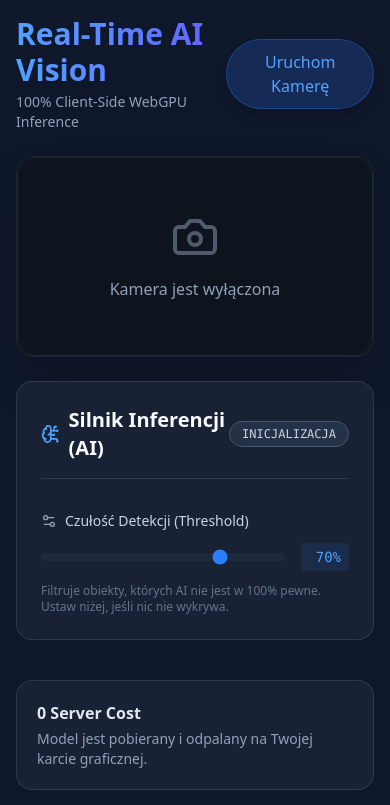
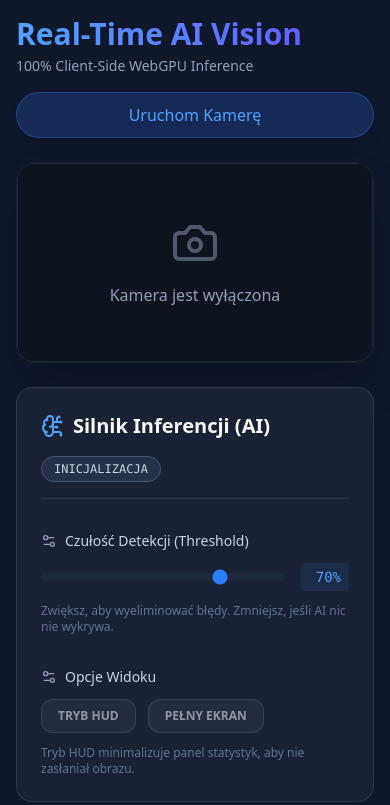
Before and after one commit to MaXDev-CATHODE/ai-vision-webgpu, a React (Vite) app: page / in a window 390 px wide. Shown: the top 805 px of the page. Built offline with nearby package versions, Linux system fonts and the light colour scheme.

Commit message:
feat: optimize performance and ui for mobile. add fullscreen hud and frame skipping

```diff
--- a/src/App.tsx
+++ b/src/App.tsx
@@ -6,11 +6,13 @@ import { useVisionStore } from './store/useVisionStore';
 function App() {
   const toggleCamera = useVisionStore((state) => state.toggleCamera);
   const isCameraActive = useVisionStore((state) => state.isCameraActive);
+  const isFullscreen = useVisionStore((state) => state.isFullscreen);
 
   return (
-    <div className="min-h-screen bg-slate-900 text-slate-50 flex flex-col items-center justify-center p-4 md:p-8">
-      {/* Header */}
-      <div className="w-full max-w-5xl mb-6 flex items-center justify-between">
+    <div className={`min-h-screen bg-slate-900 text-slate-50 flex flex-col items-center p-4 md:p-8 ${isFullscreen ? 'p-0 overflow-hidden' : 'justify-center'}`}>
+      {/* Header - Hidden in fullscreen */}
+      {!isFullscreen && (
+        <div className="w-full max-w-5xl mb-6 flex flex-col sm:flex-row items-start sm:items-center justify-between gap-4">
           <div>
             <h1 className="text-3xl font-bold bg-clip-text text-transparent bg-gradient-to-r from-blue-400 to-indigo-500">
               Real-Time AI Vision
@@ -20,7 +22,7 @@ function App() {
 
           <button
             onClick={toggleCamera}
-          className={`px-6 py-2.5 rounded-full font-medium transition-all duration-300 shadow-lg border ${
+            className={`w-full sm:w-auto px-6 py-2.5 rounded-full font-medium transition-all duration-300 shadow-lg border ${
               isCameraActive
                 ? 'bg-rose-500/20 text-rose-400 border-rose-500/30 hover:bg-rose-500/30'
                 : 'bg-blue-500/20 text-blue-400 border-blue-500/30 hover:bg-blue-500/30'
@@ -29,18 +31,24 @@ function App() {
             {isCameraActive ? 'Wyłącz Kamerę' : 'Uruchom Kamerę'}
           </button>
         </div>
+      )}
 
       {/* Main Content Area */}
-      <div className="w-full max-w-5xl flex-1 flex flex-col gap-6 relative">
+      <div className={`w-full max-w-5xl flex-1 flex flex-col gap-6 relative ${isFullscreen ? 'max-w-none h-screen' : ''}`}>
         {/* Camera Container */}
-        <div className="relative w-full aspect-video md:aspect-[21/9] rounded-2xl overflow-hidden shadow-2xl border border-slate-700/50 bg-black">
+        <div className={`relative w-full rounded-2xl overflow-hidden shadow-2xl border border-slate-700/50 bg-black transition-all duration-500 ${
+          isFullscreen
+            ? 'fixed inset-0 z-[100] rounded-none border-none h-screen'
+            : 'aspect-video md:aspect-[21/9]'
+        }`}>
           <CameraFeed />
           <StatsOverlay />
         </div>
 
-        <ControlPanel />
+        {!isFullscreen && <ControlPanel />}
 
-        {/* Features / Status */}
+        {/* Features / Status - Hidden in fullscreen */}
+        {!isFullscreen && (
           <div className="grid grid-cols-1 md:grid-cols-3 gap-4 mt-4">
             <div className="glass p-5 rounded-2xl">
               <h3 className="font-semibold text-slate-200 mb-1">0 Server Cost</h3>
@@ -55,9 +63,11 @@ function App() {
               <p className="text-sm text-slate-400">Akceleracja sprzętowa używająca Transformers.js.</p>
             </div>
           </div>
+        )}
       </div>
     </div>
   );
 }
 
+
 export default App;
--- a/src/components/ControlPanel.tsx
+++ b/src/components/ControlPanel.tsx
@@ -9,10 +9,13 @@ export const ControlPanel: React.FC = () => {
   const errorMessage = useVisionStore((state) => state.errorMessage);
   const confidenceThreshold = useVisionStore((state) => state.confidenceThreshold);
   const setConfidenceThreshold = useVisionStore((state) => state.setConfidenceThreshold);
+  const isHUDOnly = useVisionStore((state) => state.isHUDOnly);
+  const setHUDOnly = useVisionStore((state) => state.setHUDOnly);
+  const toggleFullscreen = useVisionStore((state) => state.toggleFullscreen);
 
   return (
     <div className="w-full glass rounded-2xl p-6 flex flex-col gap-6">
-      <div className="flex items-center justify-between border-b border-white/10 pb-4">
+      <div className="flex flex-col sm:flex-row items-start sm:items-center justify-between border-b border-white/10 pb-4 gap-4">
         <h2 className="text-xl font-bold flex items-center gap-2">
           <BrainCircuit className="text-blue-400" />
           Silnik Inferencji (AI)
@@ -54,13 +57,14 @@ export const ControlPanel: React.FC = () => {
             />
           </div>
           <p className="text-[10px] text-amber-500/70 mt-1">
-            Pierwsze uruchomienie wymaga pobrania ok. 40MB danych modelu z CDN. Zostaną one zapisane w pamięci podręcznej przeglądarki na zawsze.
+            Pierwsze uruchomienie wymaga pobrania ok. 40MB danych modelu. Zostaną one zapisane w pamięci podręcznej.
           </p>
         </div>
       )}
 
       {/* Controls */}
-      <div className="grid grid-cols-1 md:grid-cols-2 gap-6 pt-2">
+      <div className="grid grid-cols-1 lg:grid-cols-2 gap-8 pt-2">
+        {/* Detection Threshold */}
         <div className="space-y-3">
           <label className="flex items-center gap-2 text-sm font-medium text-slate-300">
             <Settings2 size={16} className="text-slate-400" />
@@ -81,7 +85,36 @@ export const ControlPanel: React.FC = () => {
             </span>
           </div>
           <p className="text-xs text-slate-500">
-            Filtruje obiekty, których AI nie jest w 100% pewne. Ustaw niżej, jeśli nic nie wykrywa.
+            Zwiększ, aby wyeliminować błędy. Zmniejsz, jeśli AI nic nie wykrywa.
+          </p>
+        </div>
+
+        {/* View Options */}
+        <div className="space-y-3">
+          <label className="flex items-center gap-2 text-sm font-medium text-slate-300">
+            <Settings2 size={16} className="text-slate-400" />
+            Opcje Widoku
+          </label>
+          <div className="flex flex-wrap gap-3">
+            <button
+              onClick={() => setHUDOnly(!isHUDOnly)}
+              className={`px-4 py-2 rounded-xl text-xs font-bold transition-all border ${
+                isHUDOnly
+                ? 'bg-blue-500/20 border-blue-500/50 text-blue-300'
+                : 'bg-white/5 border-white/10 text-white/50 hover:bg-white/10'
+              }`}
+            >
+              TRYB HUD
+            </button>
+            <button
+              onClick={toggleFullscreen}
+              className="px-4 py-2 rounded-xl text-xs font-bold transition-all border bg-white/5 border-white/10 text-white/50 hover:bg-white/10"
+            >
+              PEŁNY EKRAN
+            </button>
+          </div>
+          <p className="text-xs text-slate-500">
+            Tryb HUD minimalizuje panel statystyk, aby nie zasłaniał obrazu.
           </p>
         </div>
       </div>
--- a/src/components/StatsOverlay.tsx
+++ b/src/components/StatsOverlay.tsx
@@ -7,48 +7,77 @@ export const StatsOverlay: React.FC = () => {
   const detectedCount = useVisionStore((state) => state.detectedCount);
   const status = useVisionStore((state) => state.status);
   const isCameraActive = useVisionStore((state) => state.isCameraActive);
+  const isHUDOnly = useVisionStore((state) => state.isHUDOnly);
 
   if (status !== 'ready' || !isCameraActive) return null;
 
   const getLatencyColor = (ms: number) => {
-    if (ms < 50) return 'text-emerald-400';
-    if (ms < 150) return 'text-amber-400';
+    if (ms < 100) return 'text-emerald-400';
+    if (ms < 500) return 'text-amber-400';
     return 'text-rose-400';
   };
 
   const getFPSColor = (val: number) => {
-    if (val >= 24) return 'text-emerald-400';
-    if (val >= 10) return 'text-amber-400';
+    if (val >= 15) return 'text-emerald-400';
+    if (val >= 5) return 'text-amber-400';
     return 'text-rose-400';
   };
 
+  // Compact HUD mode
+  if (isHUDOnly) {
+    return (
+      <div className="absolute top-4 left-4 z-50 pointer-events-none flex flex-col gap-1">
+        <div className="bg-black/40 backdrop-blur-md border border-white/10 rounded-lg px-3 py-2 flex items-center gap-4 text-[10px] font-mono font-bold">
+           <div className="flex gap-1.5 items-center">
+             <span className="text-white/40 uppercase">FPS</span>
+             <span className={getFPSColor(fps)}>{fps}</span>
+           </div>
+           <div className="w-[1px] h-3 bg-white/10" />
+           <div className="flex gap-1.5 items-center">
+             <span className="text-white/40 uppercase">LAT</span>
+             <span className={getLatencyColor(latency)}>{latency}ms</span>
+           </div>
+           <div className="w-[1px] h-3 bg-white/10" />
+           <div className="flex gap-1.5 items-center">
+             <span className="text-white/40 uppercase">OBJ</span>
+             <span className="text-sky-400">{detectedCount}</span>
+           </div>
+        </div>
+        <div className="flex items-center gap-1.5 px-2 py-0.5 bg-rose-500/10 border border-rose-500/20 rounded-md w-fit">
+          <div className="w-1 h-1 bg-rose-500 rounded-full animate-pulse" />
+          <span className="text-[8px] uppercase tracking-tighter font-bold text-rose-400/80">LIVE</span>
+        </div>
+      </div>
+    );
+  }
+
   return (
-    <div className="absolute top-6 left-6 z-50 pointer-events-none flex flex-col gap-2">
+    <div className="absolute top-4 left-4 sm:top-6 sm:left-6 z-50 pointer-events-none flex flex-col gap-2 scale-90 sm:scale-100 origin-top-left">
       {/* Panel HUD */}
-      <div className="bg-black/40 backdrop-blur-md border border-white/10 rounded-2xl p-4 shadow-2xl flex flex-col gap-3 min-w-[160px]">
+      <div className="bg-black/60 backdrop-blur-xl border border-white/10 rounded-2xl p-3 sm:p-4 shadow-2xl flex flex-col gap-2 sm:gap-3 min-w-[140px] sm:min-w-[160px]">
 
         {/* FPS Counter */}
-        <div className="flex items-center justify-between gap-4">
-          <span className="text-[10px] uppercase tracking-widest text-white/50 font-bold">Inference FPS</span>
-          <span className={`text-lg font-mono font-bold tabular-nums ${getFPSColor(fps)}`}>
+        <div className="flex items-center justify-between gap-3">
+          <span className="text-[9px] sm:text-[10px] uppercase tracking-widest text-white/50 font-bold">Inference FPS</span>
+          <span className={`text-base sm:text-lg font-mono font-bold tabular-nums ${getFPSColor(fps)}`}>
             {fps}
           </span>
         </div>
 
         {/* Latency */}
-        <div className="flex items-center justify-between gap-4">
-          <span className="text-[10px] uppercase tracking-widest text-white/50 font-bold">Latency</span>
-          <span className={`text-sm font-mono font-bold tabular-nums ${getLatencyColor(latency)}`}>
-            {latency}<span className="text-[10px] ml-0.5 opacity-70">ms</span>
+        <div className="flex items-center justify-between gap-3">
+          <span className="text-[9px] sm:text-[10px] uppercase tracking-widest text-white/50 font-bold">Latency</span>
+          <span className={`text-xs sm:text-sm font-mono font-bold tabular-nums ${getLatencyColor(latency)}`}>
+            {latency}<span className="text-[9px] ml-0.5 opacity-70">ms</span>
           </span>
         </div>
 
         <div className="h-[1px] bg-white/5 w-full" />
 
         {/* Object Count */}
-        <div className="flex items-center justify-between gap-4">
-          <span className="text-[10px] uppercase tracking-widest text-white/50 font-bold">Objects</span>
-          <span className="text-sm font-mono font-bold text-sky-400 tabular-nums">
+        <div className="flex items-center justify-between gap-3">
+          <span className="text-[9px] sm:text-[10px] uppercase tracking-widest text-white/50 font-bold">Objects</span>
+          <span className="text-xs sm:text-sm font-mono font-bold text-sky-400 tabular-nums">
             {detectedCount}
           </span>
         </div>
--- a/src/store/useVisionStore.ts
+++ b/src/store/useVisionStore.ts
@@ -12,6 +12,8 @@ interface VisionState {
   // Stan Kamery/Wejścia
   isCameraActive: boolean;
   confidenceThreshold: number;
+  isFullscreen: boolean;
+  isHUDOnly: boolean;
 
   // Metryki Wydajności
   fps: number;
@@ -24,6 +26,8 @@ interface VisionState {
   toggleCamera: () => void;
   setConfidenceThreshold: (threshold: number) => void;
   setMetrics: (metrics: { fps?: number; latency?: number; detectedCount?: number }) => void;
+  toggleFullscreen: () => void;
+  setHUDOnly: (val: boolean) => void;
 }
 
 export const useVisionStore = create<VisionState>((set) => ({
@@ -34,6 +38,8 @@ export const useVisionStore = create<VisionState>((set) => ({
 
   isCameraActive: false,
   confidenceThreshold: 0.7,
+  isFullscreen: false,
+  isHUDOnly: false,
 
   fps: 0,
   latency: 0,
@@ -44,5 +50,7 @@ export const useVisionStore = create<VisionState>((set) => ({
 
   toggleCamera: () => set((state) => ({ isCameraActive: !state.isCameraActive })),
   setConfidenceThreshold: (confidenceThreshold) => set({ confidenceThreshold }),
-  setMetrics: (metrics) => set((state) => ({ ...state, ...metrics }))
+  setMetrics: (metrics) => set((state) => ({ ...state, ...metrics })),
+  toggleFullscreen: () => set((state) => ({ isFullscreen: !state.isFullscreen })),
+  setHUDOnly: (isHUDOnly) => set({ isHUDOnly })
 }));
```
Also changed, not shown: src/workers/ai.worker.ts (+40 -10 lines). Lines whose indentation alone changed are shown as unchanged.
